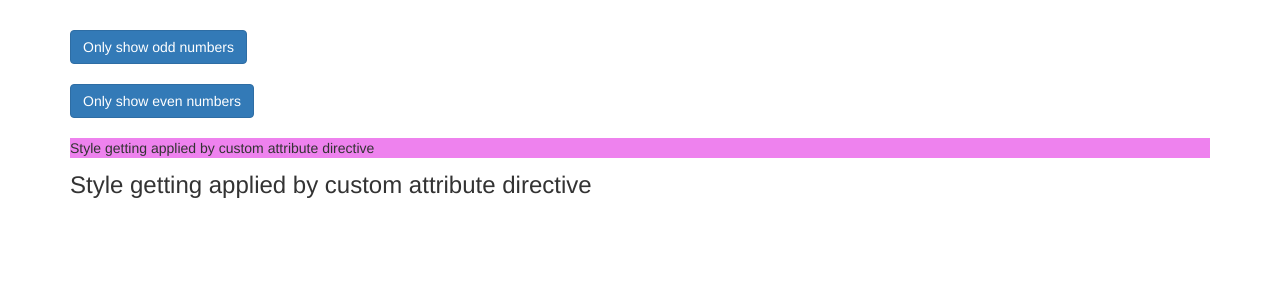
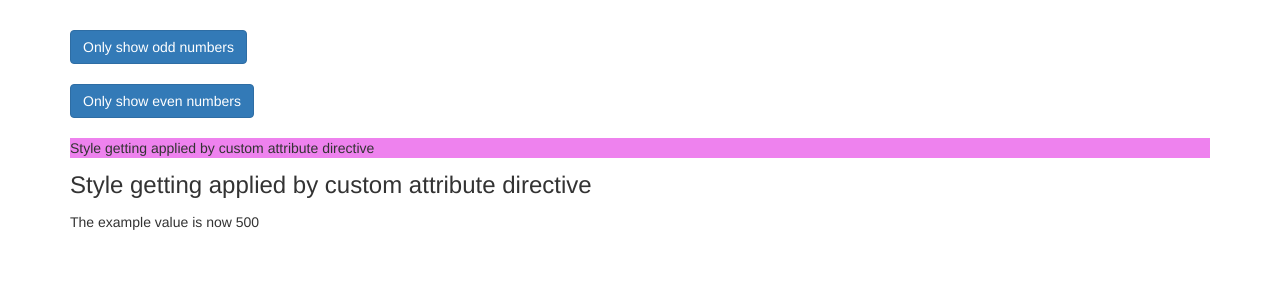
Before and after one commit to aniketgaikwad9797/angular-directives, an Angular app: page / in a window 1280 px wide. Shown: the top 300 px of the page. Built offline with nearby package versions, Linux system fonts and the light colour scheme.

Commit message:
Understanding ng Switch

```diff
--- a/src/app/app.component.html
+++ b/src/app/app.component.html
@@ -48,6 +48,12 @@
       <p appBetterAttributeDirective userInputFontSize="48px">
         Style getting applied by custom attribute directive
       </p>
+      <div [ngSwitch]="egValue">
+        <p *ngSwitchCase="100">The example value is now 100</p>
+        <p *ngSwitchCase="250">The example value is now 250</p>
+        <p *ngSwitchCase="500">The example value is now 500</p>
+        <p *ngSwitchDefault>The example value is now default</p>
+      </div>
     </div>
   </div>
 </div>
--- a/src/app/app.component.ts
+++ b/src/app/app.component.ts
@@ -11,4 +11,5 @@ export class AppComponent {
   onlyEven = false;
   oddNumbers = [1, 3, 5];
   evenNumbers = [2, 4];
+  egValue = 500;
 }
```
